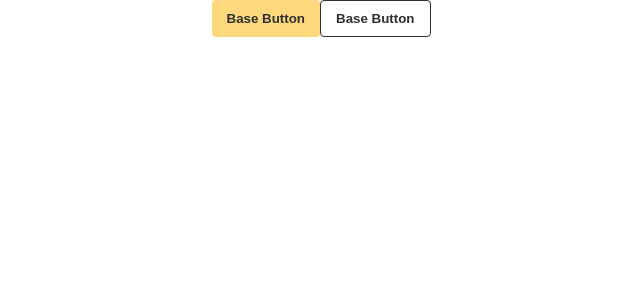
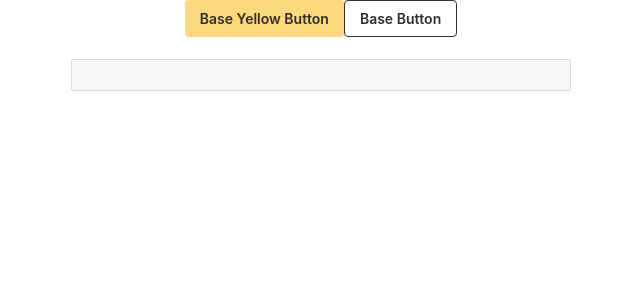
Before and after one commit to paniTani/react_storybook, a React (Create React App) app: page / in a window 1280 px wide. Shown: the top 300 px of the page, without its empty margins (319-959 px from the left). Built offline with nearby package versions, Linux system fonts and the light colour scheme.

Commit message:
uploaded ant-design and restyled component; uploaded styled-system to App

```diff
--- a/package.json
+++ b/package.json
@@ -7,11 +7,13 @@
     "@testing-library/jest-dom": "^4.2.4",
     "@testing-library/react": "^9.3.2",
     "@testing-library/user-event": "^7.1.2",
+    "antd": "^4.3.5",
     "babel-loader": "^8.1.0",
     "react": "^16.8",
     "react-dom": "^16.8",
     "react-scripts": "3.4.1",
-    "styled-components": "^5.0.0"
+    "styled-components": "^5.0.0",
+    "styled-system": "^5.1.5"
   },
   "scripts": {
     "start": "react-scripts start",
--- a/src/App.js
+++ b/src/App.js
@@ -1,13 +1,18 @@
 import React from 'react';
+import 'antd/dist/antd.css';
 // import logo from './logo.svg';
 import BaseButton from './components/BaseButton.js';
 import './App.css';
+import BaseInput from "./components/BaseInput";
 
 function App() {
   return (
     <div className="App">
-      <BaseButton yellow>Base Button</BaseButton>
+      <BaseButton yellow>Base Yellow Button</BaseButton>
       <BaseButton>Base Button</BaseButton>
+      <br/>
+      <br/>
+      <BaseInput />
     </div>
   );
 }
--- /dev/null
+++ b/src/components/BaseInput.js
@@ -0,0 +1,14 @@
+import styled from 'styled-components';
+import { space } from 'styled-system'
+import { Input } from 'antd';
+
+const BaseInput = styled(Input)`
+  background-color: var(--dirtyWhite);
+  color: var(--lightBlack);
+  width: 500px;
+  margin: 0 auto;
+  font-weight: 500;
+  ${space};
+`;
+
+export default BaseInput;
--- a/src/index.css
+++ b/src/index.css
@@ -1,6 +1,7 @@
 :root {
   --yellow: #FDD87C;
   --lightBlack: #2F2F2F;
+  --dirtyWhite: #f9f7f5;
 }
 
 body {
```
Also changed, not shown: 1 other file (tests, documents, lock files or other folders).
